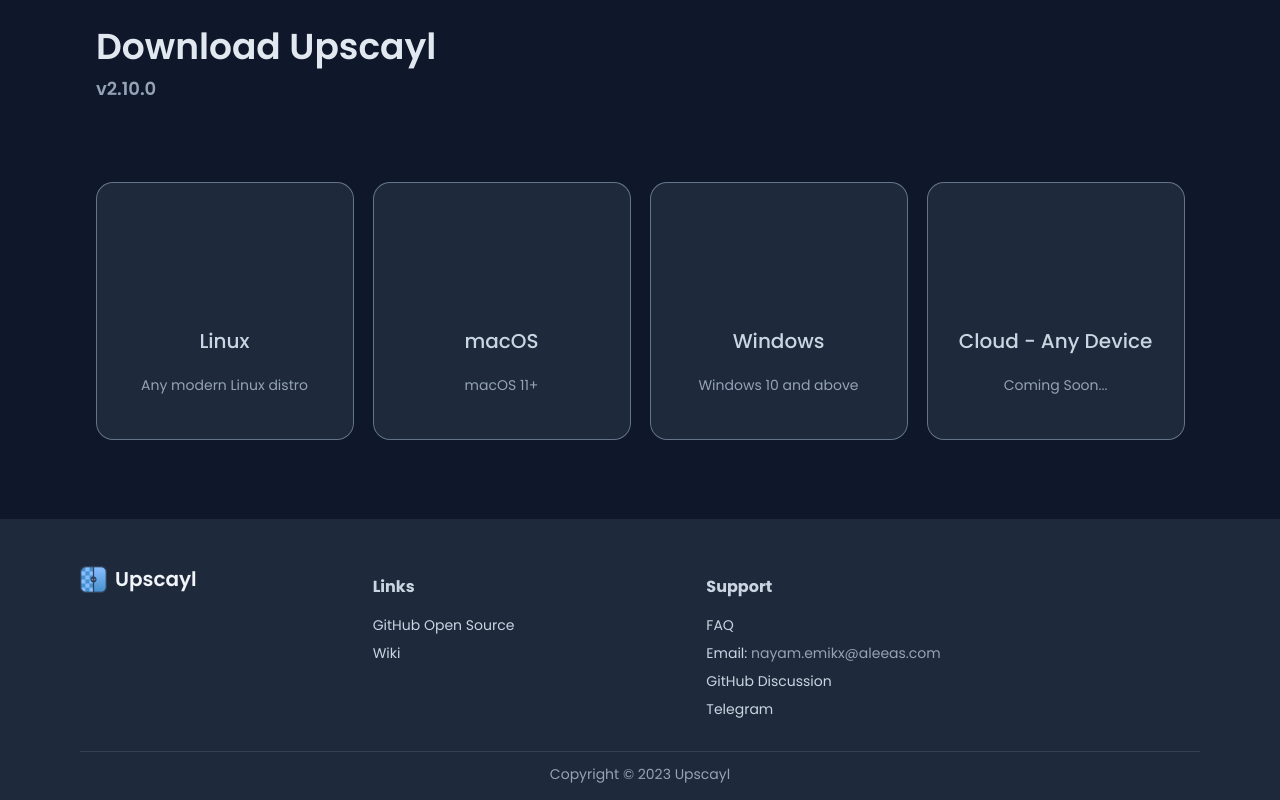
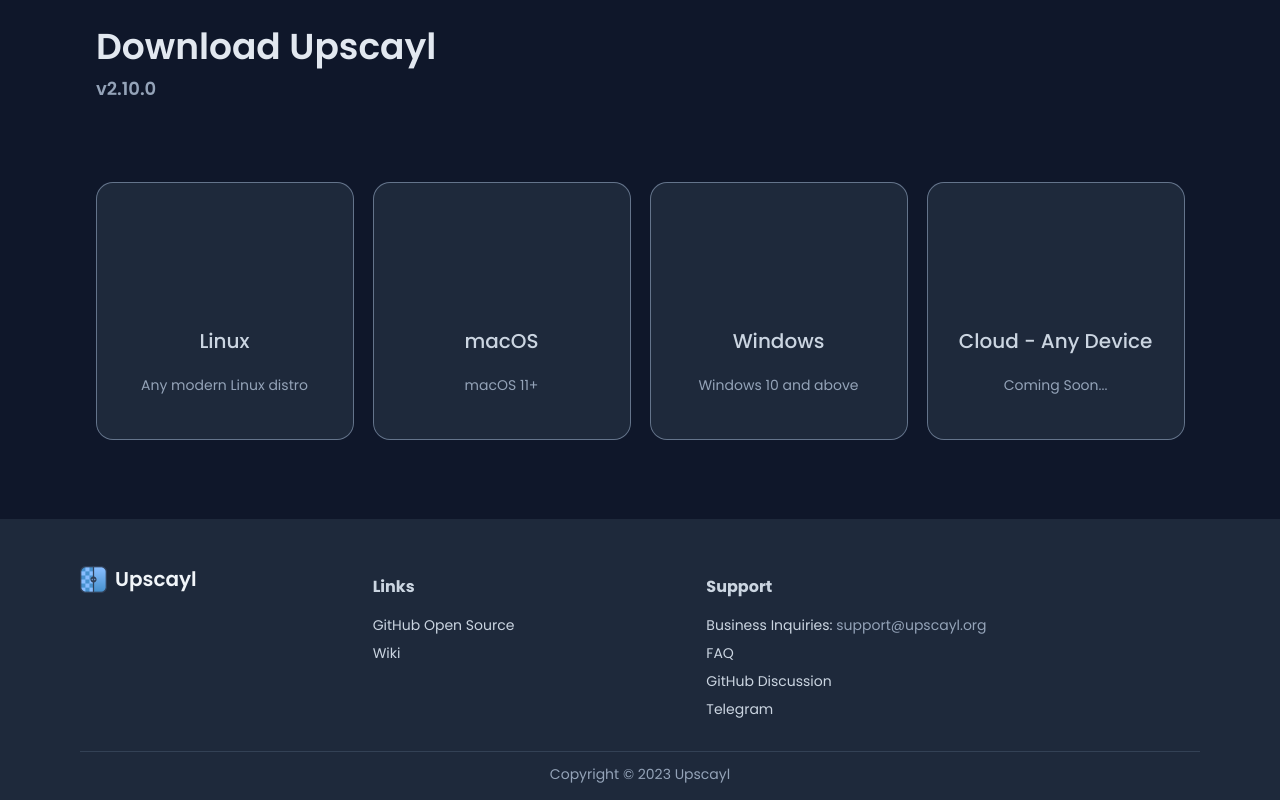
Before and after one commit to upscayl/upscayl.github.io, a SvelteKit app: page / in a window 1280 px wide. Shown: the part 3065-3865 px from the top of the page. Built offline with nearby package versions, Linux system fonts and the light colour scheme; some icons are missing.

Commit message:
Update email

```diff
--- a/src/routes/+layout.svelte
+++ b/src/routes/+layout.svelte
@@ -56,11 +56,11 @@
 				<div class="flex flex-col gap-4 break-all p-4 text-slate-300">
 					<b>Support</b>
 					<div class="flex flex-col gap-2 text-sm">
+						<a href="mailto:support@upscayl.org"
+							>Business Inquiries: <span class="text-slate-400">support@upscayl.org</span></a
+						>
 						<a href="https://github.com/upscayl/upscayl/#-faq" target="_blank" rel="noreferrer"
 							>FAQ</a
-						>
-						<a href="mailto:nayam.emikx@aleeas.com"
-							>Email: <span class="text-slate-400">nayam.emikx@aleeas.com</span></a
 						>
 						<a href="https://github.com/orgs/upscayl/discussions" target="_blank" rel="noreferrer"
 							>GitHub Discussion</a
```
